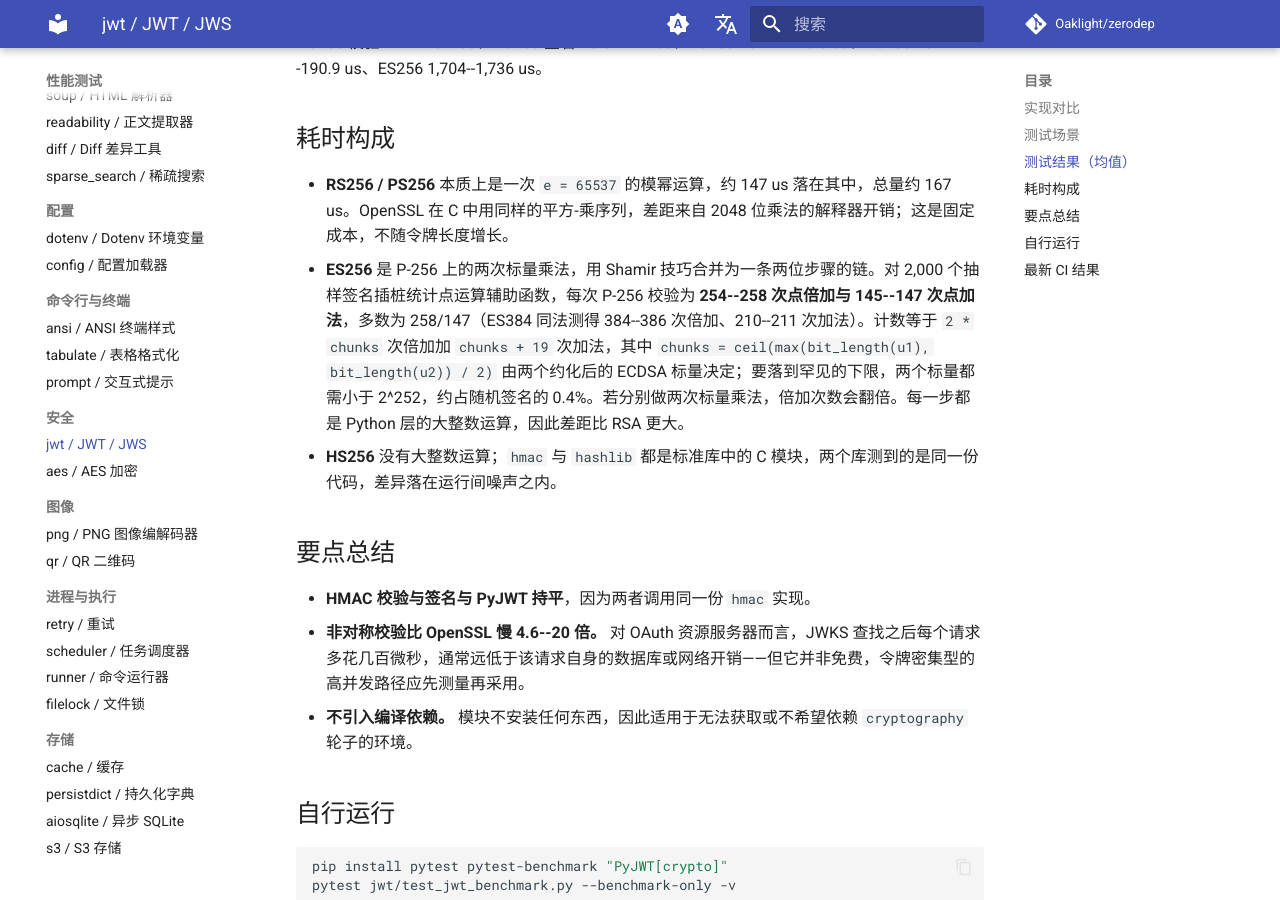
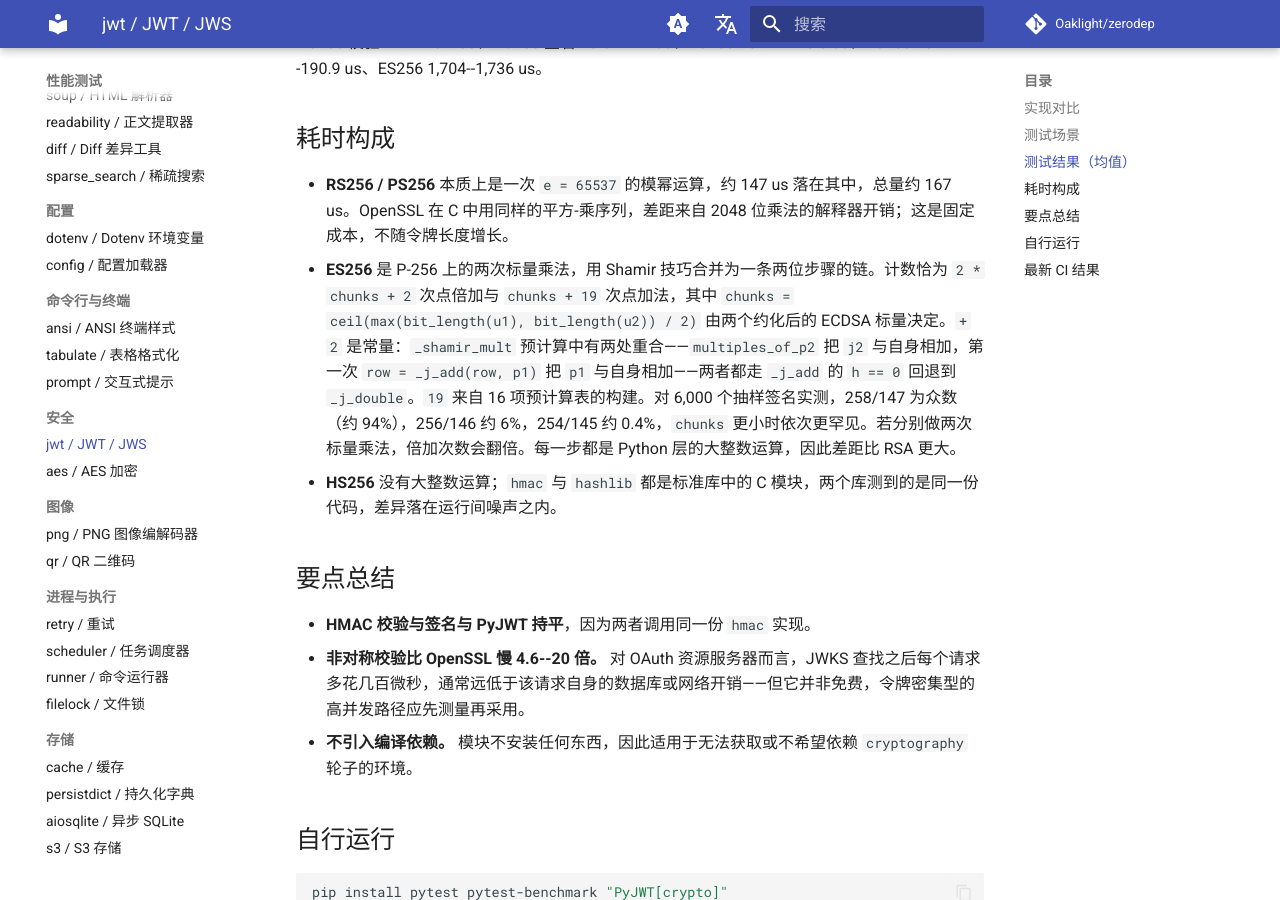
Before and after one commit to Oaklight/zerodep, an MkDocs documentation site: the page built from docs/benchmarks/jwt.md, in a window 1280 px wide and 900 px high, scrolled down 1528 px. Built offline with MkDocs 1.6.1 and Material for MkDocs 9.7.7, drawn with Linux system fonts in a browser that asks for light colours; comment, search, counter and statistics services are not loaded.

Commit message:
docs(jwt): 修正点运算闭式表达并说明 JSON 深度上限
闭式为 2 * chunks + 2 次倍加、chunks + 19 次加法；+2 来自 _shamir_mult
预计算中的两处重合，是常量而非随数据变化。258/147 为众数（约 94%），
每降一档更罕见，不设硬性下限。模块页与更新日志补充 MAX_JSON_DEPTH（100）。

```diff
--- a/docs/benchmarks/jwt.md
+++ b/docs/benchmarks/jwt.md
@@ -42,7 +42,7 @@ zerodep JWT 与 [`PyJWT[crypto]`](https://pypi.org/project/PyJWT/)（通过 `cry
 ## 耗时构成
 
 - **RS256 / PS256** 本质上是一次 `e = 65537` 的模幂运算，约 147 us 落在其中，总量约 167 us。OpenSSL 在 C 中用同样的平方-乘序列，差距来自 2048 位乘法的解释器开销；这是固定成本，不随令牌长度增长。
-- **ES256** 是 P-256 上的两次标量乘法，用 Shamir 技巧合并为一条两位步骤的链。对 2,000 个抽样签名插桩统计点运算辅助函数，每次 P-256 校验为 **254--258 次点倍加与 145--147 次点加法**，多数为 258/147（ES384 同法测得 384--386 次倍加、210--211 次加法）。计数等于 `2 * chunks` 次倍加加 `chunks + 19` 次加法，其中 `chunks = ceil(max(bit_length(u1), bit_length(u2)) / 2)` 由两个约化后的 ECDSA 标量决定；要落到罕见的下限，两个标量都需小于 2^252，约占随机签名的 0.4%。若分别做两次标量乘法，倍加次数会翻倍。每一步都是 Python 层的大整数运算，因此差距比 RSA 更大。
+- **ES256** 是 P-256 上的两次标量乘法，用 Shamir 技巧合并为一条两位步骤的链。计数恰为 `2 * chunks + 2` 次点倍加与 `chunks + 19` 次点加法，其中 `chunks = ceil(max(bit_length(u1), bit_length(u2)) / 2)` 由两个约化后的 ECDSA 标量决定。`+ 2` 是常量：`_shamir_mult` 预计算中有两处重合——`multiples_of_p2` 把 `j2` 与自身相加，第一次 `row = _j_add(row, p1)` 把 `p1` 与自身相加——两者都走 `_j_add` 的 `h == 0` 回退到 `_j_double`。`19` 来自 16 项预计算表的构建。对 6,000 个抽样签名实测，258/147 为众数（约 94%），256/146 约 6%，254/145 约 0.4%，`chunks` 更小时依次更罕见。若分别做两次标量乘法，倍加次数会翻倍。每一步都是 Python 层的大整数运算，因此差距比 RSA 更大。
 - **HS256** 没有大整数运算；`hmac` 与 `hashlib` 都是标准库中的 C 模块，两个库测到的是同一份代码，差异落在运行间噪声之内。
 
 ## 要点总结
```
Also changed, not shown: docs/changelog.md (+1 -1 lines), docs/modules/jwt.md (+1 -1 lines).
